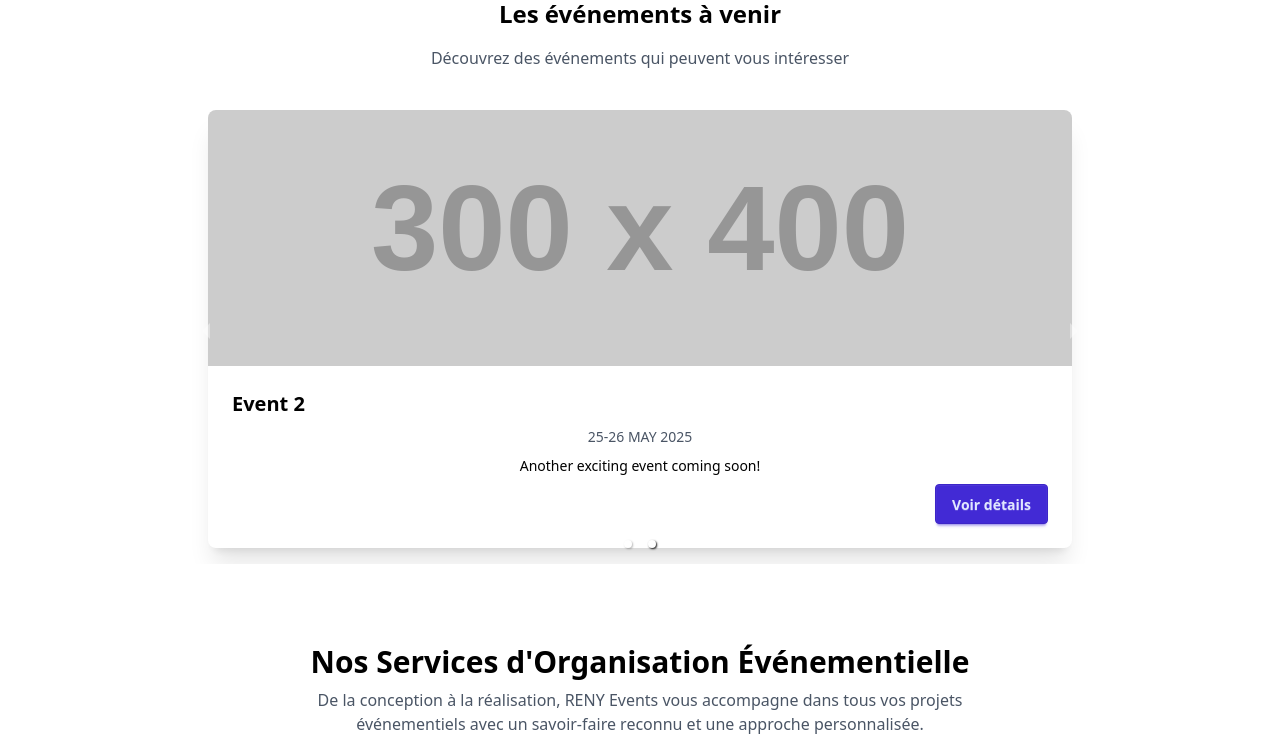
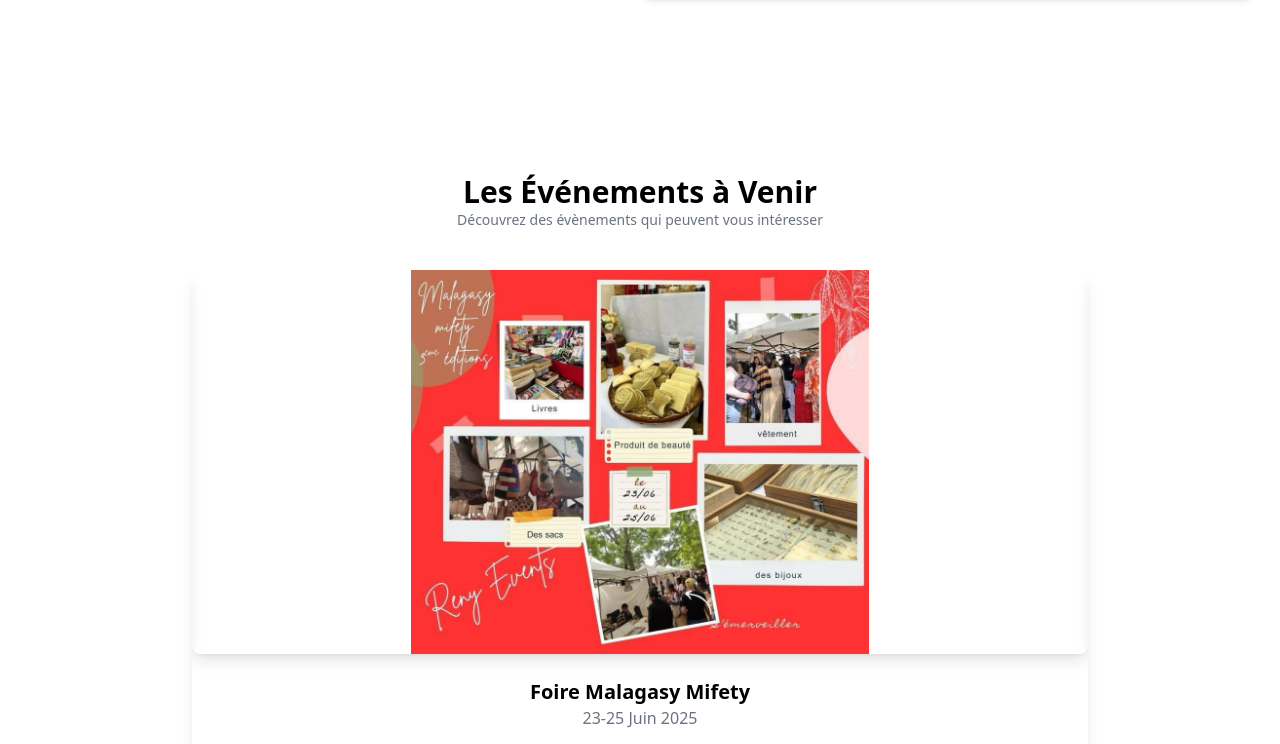
Before and after one commit to noelardau/RENYEVENTS, a React (Vite) app: page / in a window 1280 px wide. Shown: the part 1051-1795 px from the top of the page. Built offline with nearby package versions, Linux system fonts and the light colour scheme.

Commit message:
fix caroussel

```diff
--- a/package.json
+++ b/package.json
@@ -14,6 +14,7 @@
     "react-dom": "^19.1.0",
     "react-icons": "^5.5.0",
     "react-responsive-carousel": "^3.2.23",
+    "react-router-dom": "^7.7.1",
     "tailwindcss": "^4.1.11"
   },
   "devDependencies": {
--- a/src/components/AboutSection.jsx
+++ b/src/components/AboutSection.jsx
@@ -50,9 +50,10 @@ export const AboutSection = () => {
           </div>
 
 
-          <div className="flex-1">
+          <div className="flex-1 h-64 md:h-auto">
             <img
               src={AboutImage}
+              height={500}
               alt="Notre Histoire"
               className="w-full rounded-lg shadow-md object-cover"
             />
--- a/src/components/FuturEvent.jsx
+++ b/src/components/FuturEvent.jsx
@@ -1,69 +1,69 @@
-import { useEffect, useRef } from 'react';
 import { Carousel } from 'react-responsive-carousel';
 import 'react-responsive-carousel/lib/styles/carousel.min.css';
+import ViavyJ from "../assets/images/Foire_Viavy_jejo_19à25mars2025.jpg";
+import MalagasyMif from "../assets/images/Foire_Malagasy_mifety.jpg";
 
-import heroImage from  "../assets/images/heroSectionImage.jpg"
+const events = [
+  {
+    id: 1,
+    title: "Foire Viavy Jejo",
+    date: "19-25 Mars 2025",
+    image: ViavyJ,
+    link: "#",
+  },
+  {
+    id: 2,
+    title: "Foire Malagasy Mifety",
+    date: "23-25 Juin 2025",
+    image: MalagasyMif,
+    link: "#",
+  },
 
+];
 
 export const FuturEvent = () => {
-  const carouselRef = useRef(null);
-  const events = [
-    {
-      title: "Foire de Pâques",
-      date: "17-18 AVR 2025",
-      description: "Dans l'enceinte de la Miroir & Sanifer - Stands disponibles",
-      image: heroImage,
-    },
-    // Add more events as needed
-    {
-      title: "Event 2",
-      date: "25-26 MAY 2025",
-      description: "Another exciting event coming soon!",
-      image: "https://via.placeholder.com/300x400",
-    },
-  ];
+  return (
+    <section className="bg-white py-14">
+      <div className="text-center mb-10">
+        <h2 className="text-2xl md:text-3xl font-bold">Les Événements à Venir</h2>
+        <p className="text-sm text-gray-500">
+          Découvrez des évènements qui peuvent vous intéresser
+        </p>
+      </div>
 
-  useEffect(() => {
-    const carousel = carouselRef.current;
-    if (carousel) {
-      const interval = setInterval(() => {
-        carousel.next();
-      }, 5000); // Auto-scroll every 5 seconds
-      return () => clearInterval(interval);
-    }
-  }, []);
-
-  return (
-    <div className="container mx-auto py-10">
-      <h2 className="text-2xl font-bold text-center mb-4">Les événements à venir</h2>
-      <p className="text-center text-gray-600 mb-6">Découvrez des événements qui peuvent vous intéresser</p>
+      <div className="w-full max-w-4xl mx-auto">
         <Carousel
-        ref={carouselRef}
+          showThumbs={false}
+          showStatus={false}
           infiniteLoop
           autoPlay
-        showThumbs={false}
-        showStatus={false}
           interval={5000}
-        className="w-full max-w-4xl mx-auto"
+          className="rounded-lg shadow-lg"
         >
-        {events.map((event, index) => (
-          <div key={index} className="p-4">
-            <div className="card bg-base-100 shadow-xl">
-              <figure>
-                <img src={event.image} alt={event.title} className="w-full h-64 object-cover" />
-              </figure>
-              <div className="card-body">
-                <h3 className="card-title text-xl">{event.title}</h3>
-                <p className="text-gray-600">{event.date}</p>
-                <p>{event.description}</p>
-                <div className="card-actions justify-end">
-                  <button className="btn btn-primary">Voir détails</button>
-                </div>
-              </div>
+          {events.map((event) => (
+            <div
+              key={event.id}
+              className="flex flex-col items-center min-h-80 pb-8"
+            >
+              <img
+                src={event.image}
+                alt={event.title}
+                className="w-64 h-64 sm:w-80 sm:h-80 md:w-96 md:h-96 object-contain rounded-lg shadow-lg mx-auto"
+              />
+              <h3 className="mt-6 text-xl font-semibold">{event.title}</h3>
+              <p className="text-gray-500">{event.date}</p>
+              <div className="mt-4 flex justify-center w-full">
+                <a
+                  href={event.link}
+                  className="btn btn-outline btn-sm text-sm"
+                >
+                  Voir détails
+                </a>
               </div>
             </div>
           ))}
         </Carousel>
       </div>
+    </section>
   );
 };
--- a/src/components/HeroSection.jsx
+++ b/src/components/HeroSection.jsx
@@ -27,8 +27,7 @@ export const HeroSection = () => {
           </div>
         </div>
 
-        {/* Image à droite */}
-        <div className="w-full md:w-1/2 ">
+        <div className="w-full md:w-1/2 py-20 ">
           <img
             src={heroImage}
             alt="Événement RENY"
```
Also changed, not shown: 1 other file (tests, documents, lock files or other folders). Lines whose indentation alone changed are shown as unchanged.
